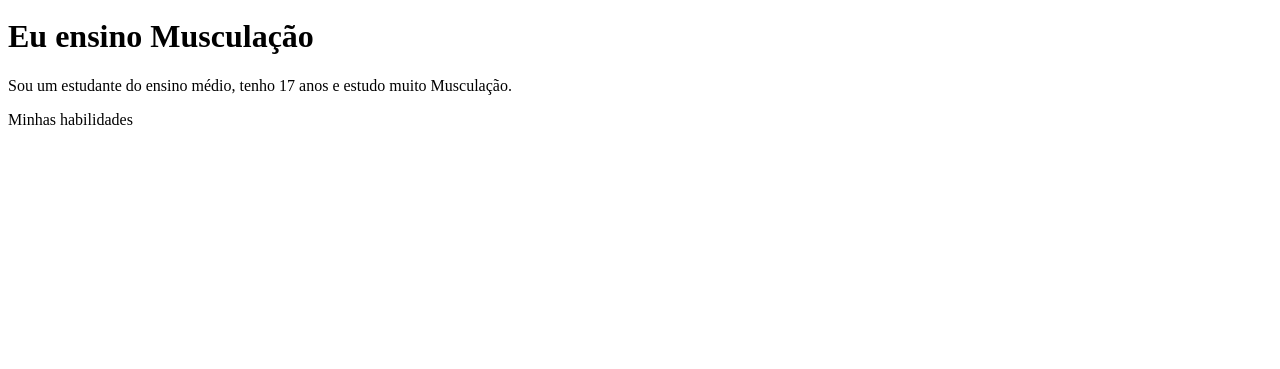
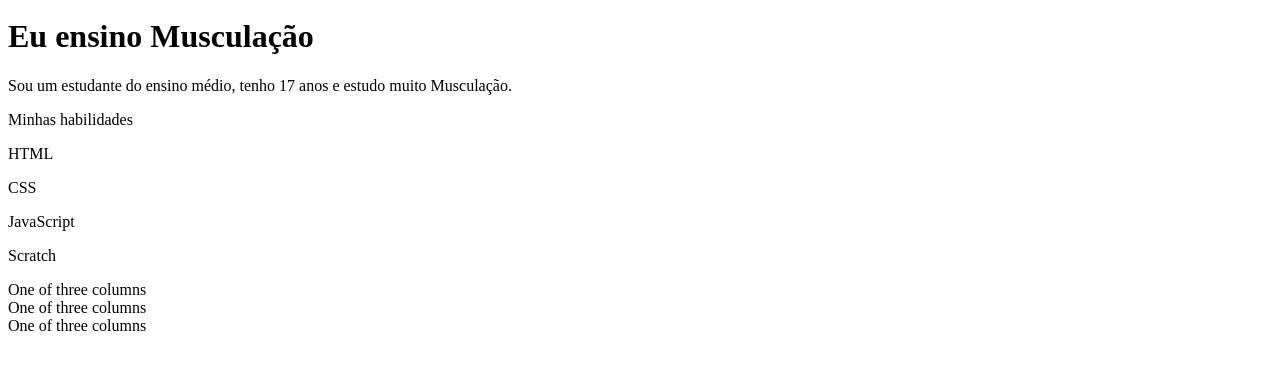
Before and after one commit to mathias1789/Site, a plain HTML site: page projeto2/index.html in a window 1280 px wide. Shown: the part 247-616 px from the top of the page. Drawn offline with Linux system fonts and the light colour scheme.

Commit message:
Add files via upload

```diff
--- a/projeto2/index.html
+++ b/projeto2/index.html
@@ -27,4 +27,18 @@
     Sou um estudante do ensino médio, tenho 17 anos e estudo muito Musculação.
   </p>
   <p>Minhas habilidades</p>
+  <div>
+        <p>HTML</p>
+        <p>CSS</p>
+        <p>JavaScript</p>
+        <p>Scratch</p>
+    </div>
+
+    <div class="container text-center">
+  <div class="row align-items-start">
+    <div class="col">One of three columns</div>
+    <div class="col">One of three columns</div>
+    <div class="col">One of three columns</div>
+  </div>
+</div>
 </body>
```
